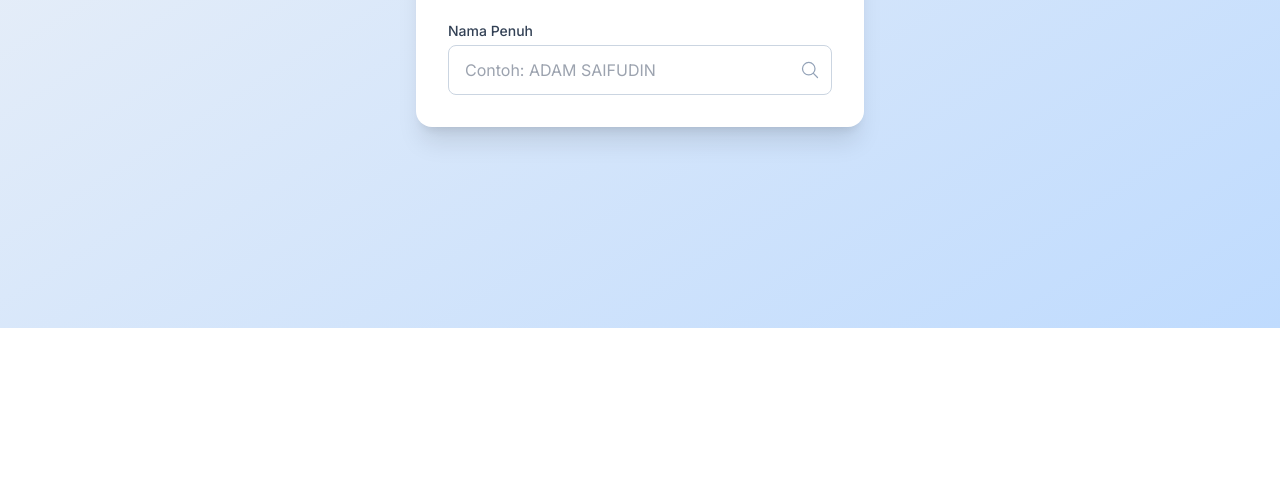
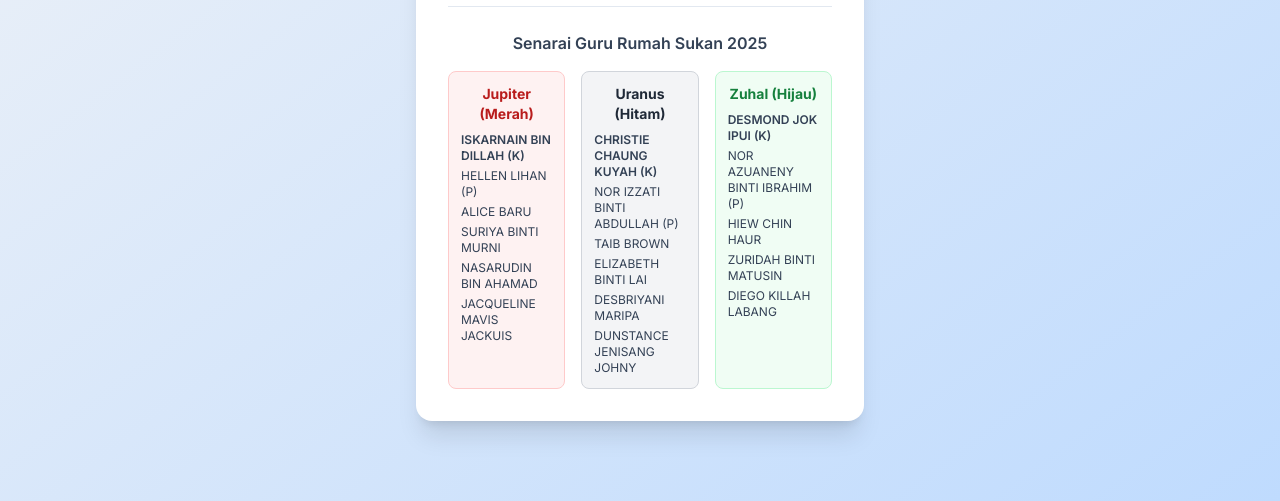
Before and after one commit to pahanmy/sukanskpm, a plain HTML site: page index.html in a window 1280 px wide. Shown: the part 472-973 px from the top of the page. Before the commit the page ends 800 px from the top, so only its background shows below. Drawn offline with nearby package versions, Linux system fonts and the light colour scheme.

Commit message:
Update index.html

```diff
--- a/index.html
+++ b/index.html
@@ -19,7 +19,7 @@
         }
     </style>
 </head>
-<body class="bg-gradient-to-br from-gray-100 to-blue-200 flex items-center justify-center min-h-screen">
+<body class="bg-gradient-to-br from-gray-100 to-blue-200 flex items-center justify-center min-h-screen py-12">
 
     <main class="w-full max-w-lg mx-auto p-4 md:p-8">
         <div class="bg-white rounded-2xl shadow-xl p-6 md:p-8">
@@ -37,7 +37,7 @@
             <div>
                 <label for="search-input" class="block text-sm font-medium text-slate-700 mb-1">Nama Penuh</label>
                 <div class="relative">
-                    <input type="text" id="search-input" placeholder="Contoh: ADAM SAIFUDIN" class="w-full px-4 py-3 border border-slate-300 rounded-lg focus:ring-2 focus:ring-blue-500 focus:border-blue-500 transition duration-150 ease-in-out text-slate-800" onkeyup="cariMaklumat()">
+                    <input type="text" id="search-input" placeholder="Contoh: ADAM SAIFUDIN atau ISKARNAIN" class="w-full px-4 py-3 border border-slate-300 rounded-lg focus:ring-2 focus:ring-blue-500 focus:border-blue-500 transition duration-150 ease-in-out text-slate-800" onkeyup="cariMaklumat()">
                     <svg class="absolute right-3 top-1/2 -translate-y-1/2 w-5 h-5 text-slate-400" xmlns="http://www.w3.org/2000/svg" fill="none" viewBox="0 0 24 24" stroke-width="1.5" stroke="currentColor">
                         <path stroke-linecap="round" stroke-linejoin="round" d="M21 21l-5.197-5.197m0 0A7.5 7.5 0 105.196 5.196a7.5 7.5 0 0010.607 10.607z" />
                     </svg>
@@ -82,6 +82,49 @@
                 </div>
             </div>
 
+            <div class="mt-8 pt-6 border-t border-slate-200">
+                <h3 class="text-center text-base font-semibold text-slate-700 mb-4">Senarai Guru Rumah Sukan 2025</h3>
+
+                <div class="grid grid-cols-1 md:grid-cols-3 gap-4">
+
+                    <div class="bg-red-50 border border-red-200 rounded-lg p-3">
+                        <h4 class="font-bold text-red-700 mb-2 text-center text-sm">Jupiter (Merah)</h4>
+                        <ul class="space-y-1 text-xs text-slate-700">
+                            <li class="font-semibold">ISKARNAIN BIN DILLAH (K)</li>
+                            <li>HELLEN LIHAN (P)</li>
+                            <li>ALICE BARU</li>
+                            <li>SURIYA BINTI MURNI</li>
+                            <li>NASARUDIN BIN AHAMAD</li>
+                            <li>JACQUELINE MAVIS JACKUIS</li>
+                        </ul>
+                    </div>
+
+                    <div class="bg-gray-100 border border-gray-300 rounded-lg p-3">
+                        <h4 class="font-bold text-gray-800 mb-2 text-center text-sm">Uranus (Hitam)</h4>
+                        <ul class="space-y-1 text-xs text-slate-700">
+                            <li class="font-semibold">CHRISTIE CHAUNG KUYAH (K)</li>
+                            <li>NOR IZZATI BINTI ABDULLAH (P)</li>
+                            <li>TAIB BROWN</li>
+                            <li>ELIZABETH BINTI LAI</li>
+                            <li>DESBRIYANI MARIPA</li>
+                            <li>DUNSTANCE JENISANG JOHNY</li>
+                        </ul>
+                    </div>
+
+                    <div class="bg-green-50 border border-green-200 rounded-lg p-3">
+                        <h4 class="font-bold text-green-700 mb-2 text-center text-sm">Zuhal (Hijau)</h4>
+                        <ul class="space-y-1 text-xs text-slate-700">
+                            <li class="font-semibold">DESMOND JOK IPUI (K)</li>
+                            <li>NOR AZUANENY BINTI IBRAHIM (P)</li>
+                            <li>HIEW CHIN HAUR</li>
+                            <li>ZURIDAH BINTI MATUSIN</li>
+                            <li>DIEGO KILLAH LABANG</li>
+                        </ul>
+                    </div>
+
+                </div>
+            </div>
+
         </div>
     </main>
 
@@ -89,7 +132,7 @@
         // --- PANGKALAN DATA (DATABASE) ---
         // Data ini telah dimasukkan dari senarai yang anda berikan.
         const pangkalanData = [
-            // RUMAH JUPITER
+            // RUMAH JUPITER (MURID)
             { nama: 'ADAM SAIFUDIN BIN MOHD ARNI', kelas: 'T6', jantina: 'Lelaki', rumahSukan: 'Jupiter', peranan: 'Murid', jawatan: '-' },
             { nama: 'MOHAMMAD ILHAM RAMADANI BIN ARMAN', kelas: 'T6', jantina: 'Lelaki', rumahSukan: 'Jupiter', peranan: 'Murid', jawatan: '-' },
             { nama: 'MUHAMMAD RAMDHAN BIN KELANA', kelas: 'T6', jantina: 'Lelaki', rumahSukan: 'Jupiter', peranan: 'Murid', jawatan: '-' },
@@ -149,7 +192,7 @@
             { nama: 'PUTRI AUNI BINTI FAUZI', kelas: 'T1', jantina: 'Perempuan', rumahSukan: 'Jupiter', peranan: 'Murid', jawatan: '-' },
             { nama: 'NUR RAISHA BATRISYA BINTI MOHAMAD RAFIK', kelas: 'T1', jantina: 'Perempuan', rumahSukan: 'Jupiter', peranan: 'Murid', jawatan: '-' },
 
-            // RUMAH URANUS
+            // RUMAH URANUS (MURID)
             { nama: 'NEVYH WUIANG WILLIAM', kelas: 'T6', jantina: 'Lelaki', rumahSukan: 'Uranus', peranan: 'Murid', jawatan: '-' },
             { nama: 'KHALISH IMAN BIN ISWANDI', kelas: 'T6', jantina: 'Lelaki', rumahSukan: 'Uranus', peranan: 'Murid', jawatan: '-' },
             { nama: 'MUHAMMAD AQIL HAKIM BIN KHILIDI', kelas: 'T6', jantina: 'Lelaki', rumahSukan: 'Uranus', peranan: 'Murid', jawatan: '-' },
@@ -210,7 +253,7 @@
             { nama: 'SITI NURFIYYAH BT MUHD SYUKRI', kelas: 'T1', jantina: 'Perempuan', rumahSukan: 'Uranus', peranan: 'Murid', jawatan: '-' },
             { nama: 'NUR SAFIYAH BINTI ABDULLAH', kelas: 'T1', jantina: 'Perempuan', rumahSukan: 'Uranus', peranan: 'Murid', jawatan: '-' },
 
-            // RUMAH ZUHAL
+            // RUMAH ZUHAL (MURID)
             { nama: 'MUHAMMAD SYAKIR BIN MUHAMMAD SYUKRI', kelas: 'T6', jantina: 'Lelaki', rumahSukan: 'Zuhal', peranan: 'Murid', jawatan: '-' },
             { nama: 'MOHAMMAD HAMZAH BIN ABDULLAH', kelas: 'T6', jantina: 'Lelaki', rumahSukan: 'Zuhal', peranan: 'Murid', jawatan: '-' },
             { nama: 'MUHAMMAD RAFIQ BIN YUSNI', kelas: 'T6', jantina: 'Lelaki', rumahSukan: 'Zuhal', peranan: 'Murid', jawatan: '-' },
@@ -268,8 +311,33 @@
             { nama: 'MARYAM BINTI HANIF OTHMAN', kelas: 'T1', jantina: 'Perempuan', rumahSukan: 'Zuhal', peranan: 'Murid', jawatan: '-' },
             { nama: 'MUKHRIZA NUR RAISSA BINTI MOHAMMAD TIMUTIE', kelas: 'T1', jantina: 'Perempuan', rumahSukan: 'Zuhal', peranan: 'Murid', jawatan: '-' },
             { nama: 'NUR SHAMIKHA BINTI AMIRUL AZAM', kelas: 'T1', jantina: 'Perempuan', rumahSukan: 'Zuhal', peranan: 'Murid', jawatan: '-' },
-            { nama: 'AISA ALIQAH BINTI JUNAIDI', kelas: 'T1', jantina: 'Perempuan', rumahSukan: 'Zuhal', peranan: 'Murid', jawatan: '-' }
+            { nama: 'AISA ALIQAH BINTI JUNAIDI', kelas: 'T1', jantina: 'Perempuan', rumahSukan: 'Zuhal', peranan: 'Murid', jawatan: '-' },
+
+            // --- DATA GURU (BARU) ---
+            // GURU JUPITER
+            { nama: 'ISKARNAIN BIN DILLAH', kelas: '-', jantina: 'Lelaki', rumahSukan: 'Jupiter', peranan: 'Guru', jawatan: 'Ketua' },
+            { nama: 'HELLEN LIHAN', kelas: '-', jantina: 'Perempuan', rumahSukan: 'Jupiter', peranan: 'Guru', jawatan: 'Penolong' },
+            { nama: 'ALICE BARU', kelas: '-', jantina: 'Perempuan', rumahSukan: 'Jupiter', peranan: 'Guru', jawatan: 'Guru Penasihat' },
+            { nama: 'SURIYA BINTI MURNI', kelas: '-', jantina: 'Perempuan', rumahSukan: 'Jupiter', peranan: 'Guru', jawatan: 'Guru Penasihat' },
+            { nama: 'NASARUDIN BIN AHAMAD', kelas: '-', jantina: 'Lelaki', rumahSukan: 'Jupiter', peranan: 'Guru', jawatan: 'Guru Penasihat' },
+            { nama: 'JACQUELINE MAVIS JACKUIS', kelas: '-', jantina: 'Perempuan', rumahSukan: 'Jupiter', peranan: 'Guru', jawatan: 'Guru Penasihat' },
+
+            // GURU URANUS
+            { nama: 'CHRISTIE CHAUNG KUYAH', kelas: '-', jantina: 'Lelaki', rumahSukan: 'Uranus', peranan: 'Guru', jawatan: 'Ketua' },
+            { nama: 'NOR IZZATI BINTI ABDULLAH', kelas: '-', jantina: 'Perempuan', rumahSukan: 'Uranus', peranan: 'Guru', jawatan: 'Penolong' },
+            { nama: 'TAIB BROWN', kelas: '-', jantina: 'Lelaki', rumahSukan: 'Uranus', peranan: 'Guru', jawatan: 'Guru Penasihat' },
+            { nama: 'ELIZABETH BINTI LAI', kelas: '-', jantina: 'Perempuan', rumahSukan: 'Uranus', peranan: 'Guru', jawatan: 'Guru Penasihat' },
+            { nama: 'DESBRIYANI MARIPA', kelas: '-', jantina: 'Perempuan', rumahSukan: 'Uranus', peranan: 'Guru', jawatan: 'Guru Penasihat' },
+            { nama: 'DUNSTANCE JENISANG JOHNY', kelas: '-', jantina: 'Lelaki', rumahSukan: 'Uranus', peranan: 'Guru', jawatan: 'Guru Penasihat' },
+
+            // GURU ZUHAL
+            { nama: 'DESMOND JOK IPUI', kelas: '-', jantina: 'Lelaki', rumahSukan: 'Zuhal', peranan: 'Guru', jawatan: 'Ketua' },
+            { nama: 'NOR AZUANENY BINTI IBRAHIM', kelas: '-', jantina: 'Perempuan', rumahSukan: 'Zuhal', peranan: 'Guru', jawatan: 'Penolong' },
+            { nama: 'HIEW CHIN HAUR', kelas: '-', jantina: 'Lelaki', rumahSukan: 'Zuhal', peranan: 'Guru', jawatan: 'Guru Penasihat' },
+            { nama: 'ZURIDAH BINTI MATUSIN', kelas: '-', jantina: 'Perempuan', rumahSukan: 'Zuhal', peranan: 'Guru', jawatan: 'Guru Penasihat' },
+            { nama: 'DIEGO KILLAH LABANG', kelas: '-', jantina: 'Lelaki', rumahSukan: 'Zuhal', peranan: 'Guru', jawatan: 'Guru Penasihat' }
         ];
+
 
         // --- FUNGSI CARIAN (DIKEMAS KINI DENGAN WARNA BARU) ---
         function cariMaklumat() {
```
